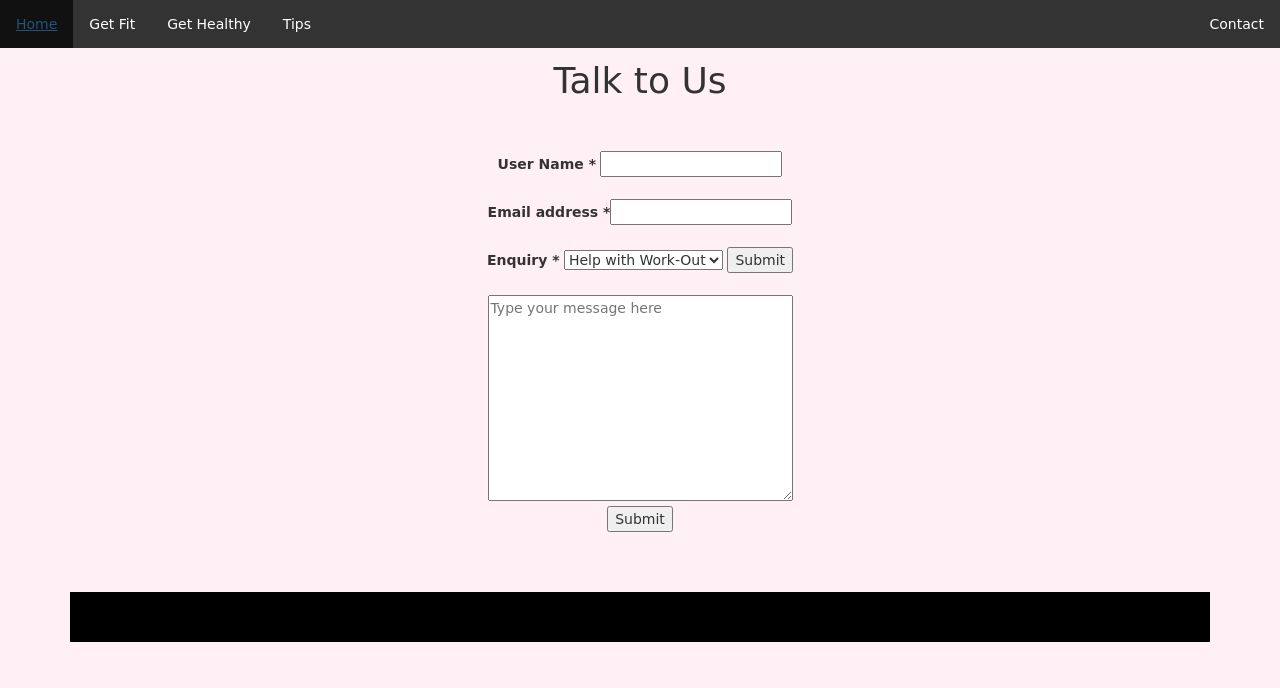
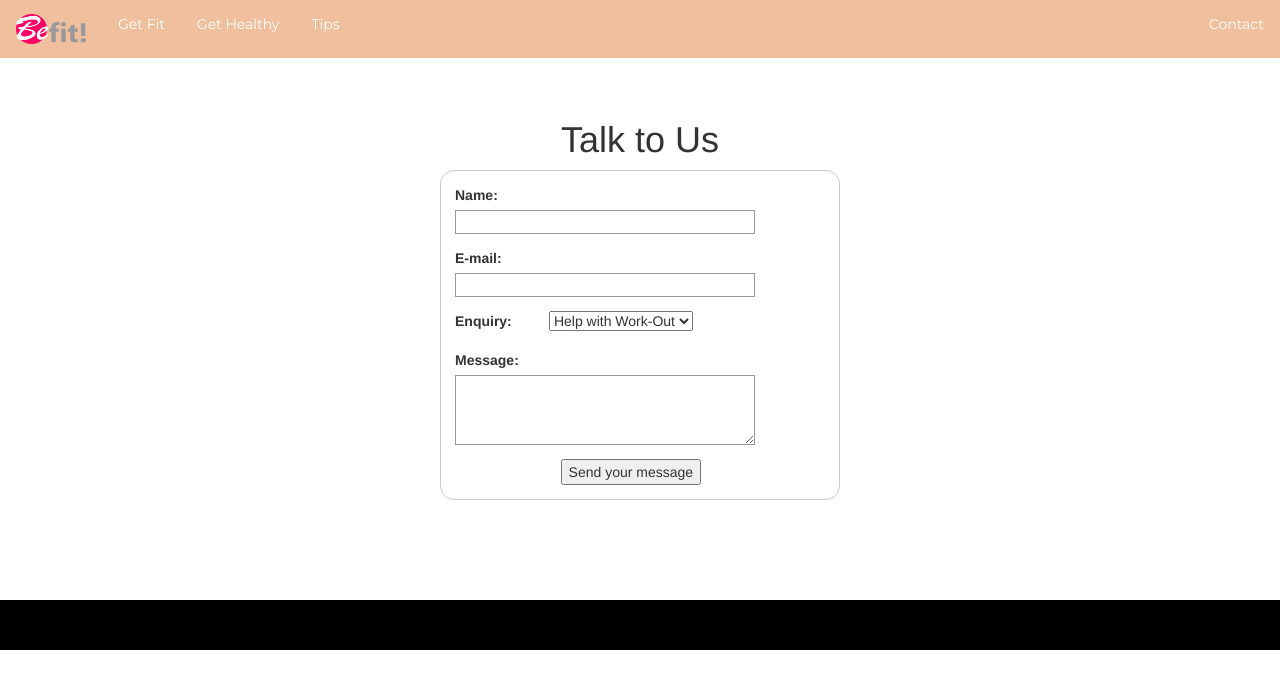
Before and after one commit to tolavolaoke/CFG-Group-1, a plain HTML site: page contact.html in a window 1280 px wide. Drawn offline with nearby package versions, Linux system fonts and the light colour scheme.

Commit message:
re-style contact form, tidy about us

```diff
--- a/contact.html
+++ b/contact.html
@@ -5,148 +5,79 @@
 	<title>BeFit</title>
   <meta charset="utf-8">
   <meta name="viewport" content="width=device-width, initial-scale=1">
-<link rel="stylesheet" type="text/css" href="css/menubar.css">
-<script src="https://ajax.googleapis.com/ajax/libs/jquery/1.12.0/jquery.min.js"></script>
+	<link rel="stylesheet" type="text/css" href="css/main.css">
 	<link rel="stylesheet" href="http://maxcdn.bootstrapcdn.com/bootstrap/3.3.6/css/bootstrap.min.css">
 	<script src="https://ajax.googleapis.com/ajax/libs/jquery/1.12.0/jquery.min.js"></script>
 	<script src="http://maxcdn.bootstrapcdn.com/bootstrap/3.3.6/js/bootstrap.min.js"></script>
- <style>
-
-      /* Remove the navbar's default margin-bottom and rounded borders */
-    .navbar {
-      margin-bottom: 0;
-      border-radius: 0;
-    }
-
-   p{
-      text-align:center;
-      color:black;
-      font-family:cursive;
-    }
-
-    h1{
-      font-family:cursive;
-    }
-     h2{
-      font-family:cursive;
-    }
-     h4{
-      font-family:cursive;
-    }
-body {background-color:#fff0f5;
-
-}
-     ul {
-    list-style-type: none;
-    margin: 0;
-    padding: 0;
-    overflow: hidden;
-    background-color: #333;
-    font-family:cursive;
-}
-
-li {
-    float: left;
-}
-
-li a {
-    display: block;
-    color: white;
-    text-align: center;
-    padding: 14px 16px;
-    text-decoration: none;
-}
-
-li a:hover:not(.active) {
-    background-color: #111;
-}
-div{
-  text-align:center;
-  font-family:cursive;
-}
-
-body{
-  background-color:;
-}
-
-    footer {
-    background-color: black;
-      padding: 25px;
-      color:white;
-
-    }
+	<link href="https://fonts.googleapis.com/css?family=Montserrat" rel="stylesheet" type="text/css">
+</head>
 
 
-
-  </style>
-
-</head>
 <body>
-
-
 
 	<nav class="navbar-fixed-top">
  <ul>
-  <li><a href="index.html">Home</a></li>
+	 <li><a href="index.html">
+		 <img src="logo2.png" alt="befitlogo" class="befitlogo"></a></li>
+
 	 <li><a href="workoutspage.html">Get Fit</a></li>
 	 <li><a href="healthyeating.html">Get Healthy</a></li>
 	 <li><a href="tips.html">Tips</a></li>
+
 	 <ul style="float:right;list-style-type:none;">
 	 <li><a href="contact.html">Contact</a></li>
 	 </ul>
  </ul>
  	</nav>
 
-
-
+<br>
+<br>
+<br>
+<br>
 <br>
 
+  <h1>Talk to Us</h1>
+
 	<div class="container">
-<hr>
+		<form action="/my-handling-form-page" method="post">
 
-
-
-
- <div id="container">
-<form>
-        <h1>Talk to Us </h1>
-    <br> <br>
-            <div class="line">
-                <label for="UserName">User Name * </label>
-                    <input type="text" id="username" />
+			<div>
+				<label for="name">Name:</label>
+				<input type="text" id="name" name="user_name">
 			</div>
 
-    <br>
-            <div class="line"><label for="email">Email address * </label><input type="email" id="email" /></div>
-    <br>
-            <div class="line"> <label for="Enquiry"> Enquiry * </label>
-              <form>
-                    <select enquiry="">
+			<div>
+				<label for="mail">E-mail:</label>
+				<input type="email" id="mail" name="user_mail">
+			</div>
+
+			<div class="line">
+				<label for="Enquiry">Enquiry: </label>
+				<select enquiry="select one">
 				<option value="Help with Work-out"> Help with Work-Out </option>
 				<option value="Recipe">Recipe question</option>
 				<option value="General"> General Enquiry </option>
 				<option value="Other">Other Enquiry </option>
 				</select>
-                  <input type="submit">
+			</div>
+
+			<div>
+				<label for="msg">Message:</label>
+				<textarea id="msg" name="user_message"></textarea>
+			</div>
+
+			<div class="button">
+    		<button type="submit">Send your message</button>
+  		</div>
 			</form>
 		</div>
 		<br>
-          <div>
-              <span class="wrap your message"> <textarea name="Your message" cols="40" rows="10" class="textarea" placeholder="Type your message here"></textarea> </span>
-          </div>
-
-                <div class="line submit"><input type="submit" value="Submit" /></div>
-
-
-
-
-
- </div>
-<br><br><br>
-
-<footer class="container-fluid text-center">
-
+		<br>
+		<br>
+		<br>
+		<br>
+<footer class="container-fluid">
 </footer>
 
-<body>
+</body>
 </html>
--- a/css/main.css
+++ b/css/main.css
@@ -117,3 +117,70 @@ table {
   display:center;
   border:;
 }
+
+/**--------------------------------FORM------------------------------*/
+form{
+
+  /* Just to center the form on the page */
+  margin: 0 auto;
+  width: 400px;
+
+  /* To see the limits of the form */
+  padding: 1em;
+  border: 1px solid #CCC;
+  border-radius: 1em;
+}
+
+div + div {
+  margin-top: 1em;
+}
+
+label {
+  /* To make sure that all label have the same size and are properly align */
+  display: inline-block;
+  width: 90px;
+  text-align:;
+}
+
+input, textarea {
+  /* To make sure that all text field have the same font settings
+     By default, textarea are set with a monospace font */
+  font: 1em sans-serif;
+
+  /* To give the same size to all text field */
+  width: 300px;
+
+  -moz-box-sizing: border-box;
+       box-sizing: border-box;
+
+  /* To harmonize the look & feel of text field border */
+  border: 1px solid #999;
+}
+
+input:focus, textarea:focus {
+  /* To give a little highligh on active elements */
+  border-color: #000;
+}
+
+textarea {
+  /* To properly align multiline text field with their label */
+  vertical-align:top;
+
+  /* To give enough room to type some text */
+  height: 5em;
+
+  /* To allow users to resize any textarea vertically
+     It works only on Chrome, Firefox and Safari */
+  resize: vertical;
+}
+
+.button {
+  /* To position the buttons to the same position of the text fields */
+  padding-left: 90px; /* same size as the label elements */
+}
+
+button {
+  /* This extra magin represent the same space as the space between
+     the labels and their text fields */
+  margin-left: .5em;
+}
```
Also changed, not shown: aboutus.html.html (deleted, +0 -48 lines), css/menubar.css (deleted, +0 -32 lines). Lines whose indentation alone changed are shown as unchanged.
